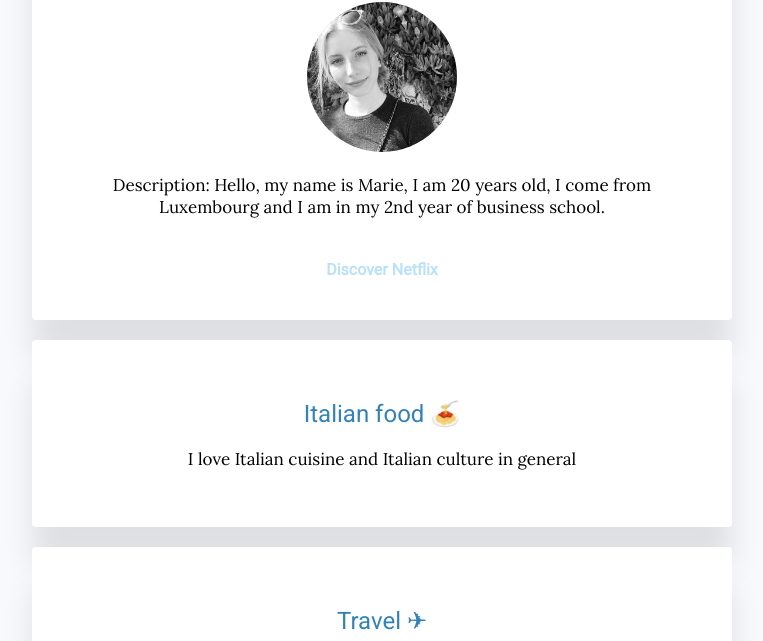
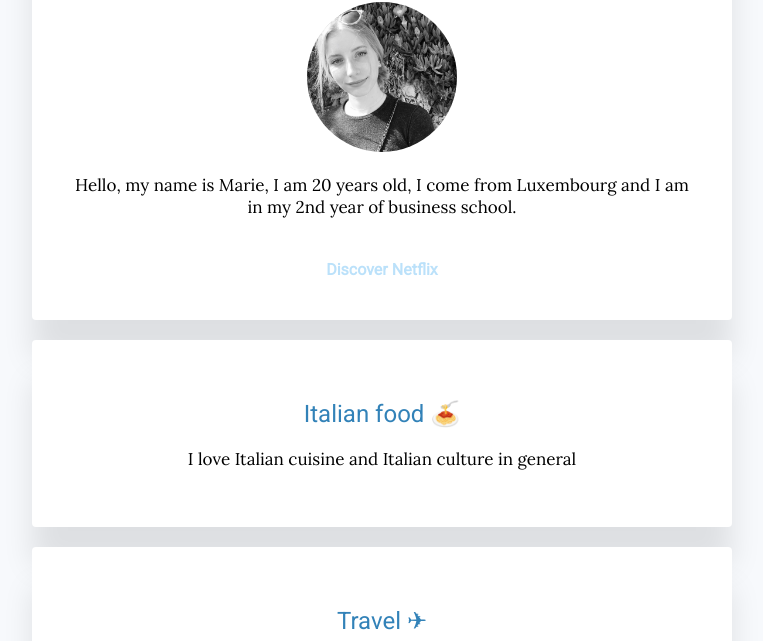
Before and after one commit to MarieHeckmann/my-profile-, a plain HTML site: page index.html in a window 1280 px wide. Shown: the part 159-800 px from the top of the page, without its empty margins (258-1021 px from the left). Drawn offline with Linux system fonts and the light colour scheme.

Commit message:
Update index.html

```diff
--- a/index.html
+++ b/index.html
@@ -21,7 +21,7 @@
     <h1 > Hello, I'm Marie</h1>
       <img src="images/profile-picture.jpg" class="img-circle" width="100px" alt="Marie Heckmann">
       <p >
-      Description: Hello, my name is Marie, I am 20 years old, I come from Luxembourg and I am in my 2nd year of business school.
+      Hello, my name is Marie, I am 20 years old, I come from Luxembourg and I am in my 2nd year of business school.
       </p>
     <a href="https://www.netflix.com/browse">Discover Netflix </a>
 
```
